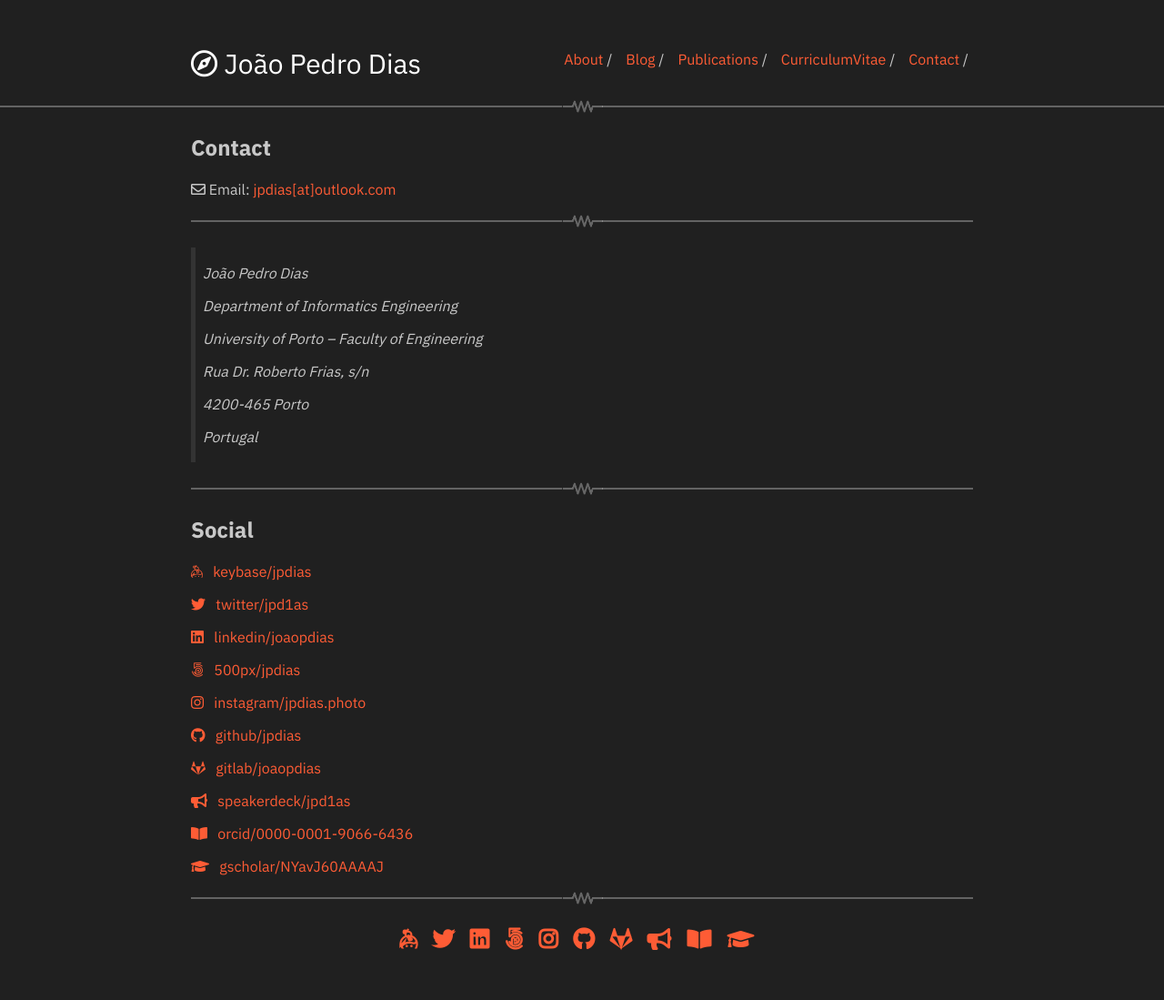
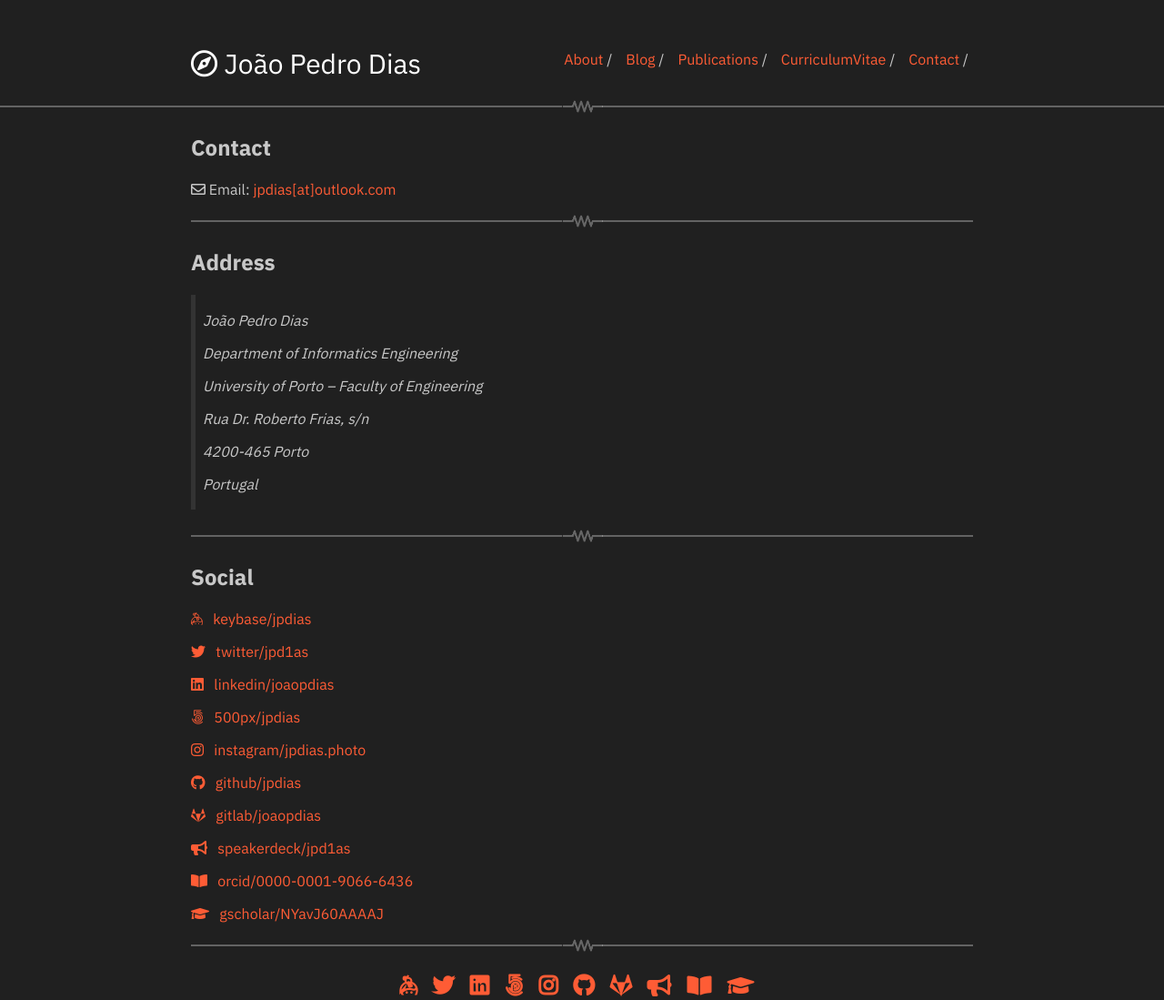
Before and after one commit to jpdias/jpdias.github.io, a Jekyll site: the page built from contact.md, in a window 1280 px wide. Shown: the whole page at 91% size. Built offline with Jekyll 4.4.1, drawn with Linux system fonts in a browser that asks for light colours; nearby versions of some CDN libraries; our own code applies the rules of GitHub Pages for plain Markdown files; before the commit the page ends 1048 px from its top, so only the background shows below that.

Commit message:
Update contact.md

```diff
--- a/contact.md
+++ b/contact.md
@@ -8,6 +8,8 @@ is_contact: true
 <i class="far fa-envelope"></i> Email: [jpdias[at]outlook.com](mailto:jpdias@outlook.com)
 
 ---
+
+## Address
 
 > João Pedro Dias
 >
```
